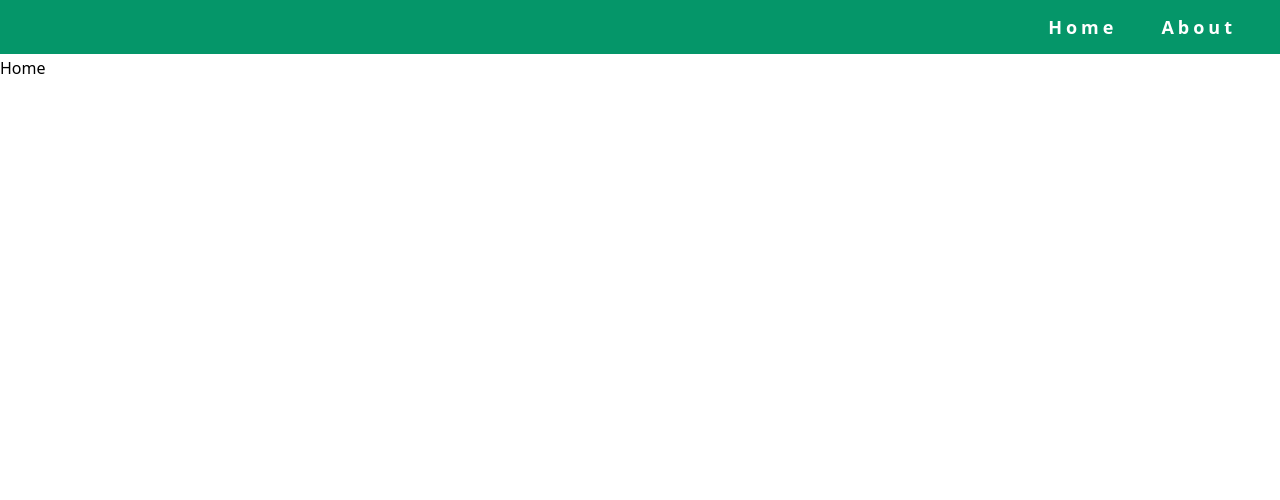
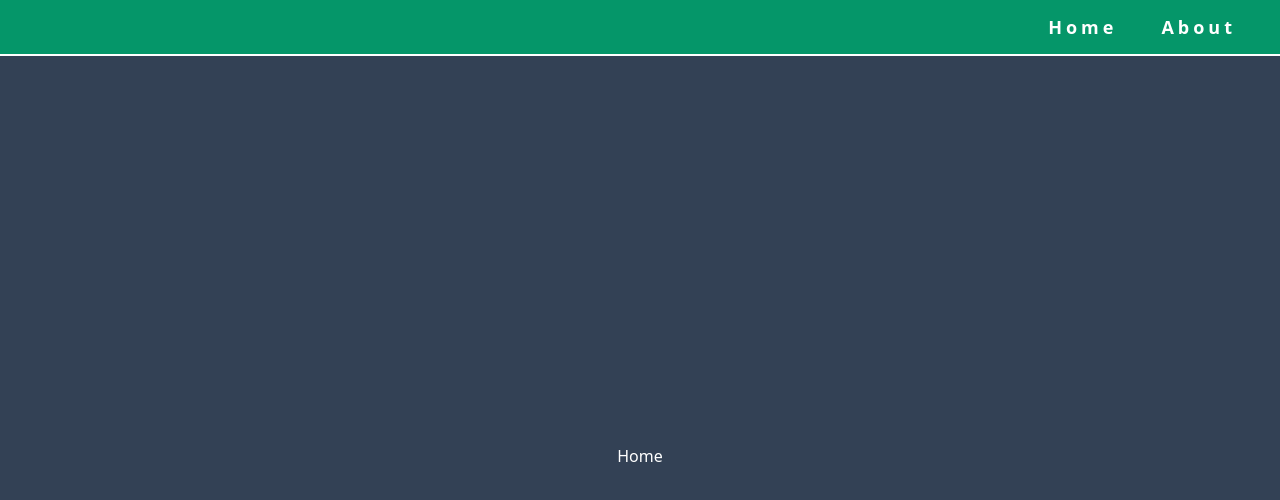
Before and after one commit to matuxer/Patagonia-Apartments-Page, a React (Create React App) app: page / in a window 1280 px wide. Shown: the top 500 px of the page. Built offline with nearby package versions, Linux system fonts and the light colour scheme.

Commit message:
Changed the two pages for nicer look

```diff
--- a/src/pages/About.jsx
+++ b/src/pages/About.jsx
@@ -2,7 +2,11 @@ import React from 'react'
 
 function About() {
   return (
-    <div>About</div>
+    <div className='bg-slate-700 h-screen'>
+      <div className="flex justify-center items-center h-full">
+        <h1 className='text-white'>About</h1>
+      </div>
+    </div>
   )
 }
 
--- a/src/pages/Home.jsx
+++ b/src/pages/Home.jsx
@@ -2,7 +2,11 @@ import React from 'react'
 
 function Home() {
   return (
-    <div>Home</div>
+    <div className='bg-slate-700 h-screen'>
+      <div className="flex justify-center items-center h-full">
+        <h1 className='text-white'>Home</h1>
+      </div>
+    </div>
   )
 }
 
```
